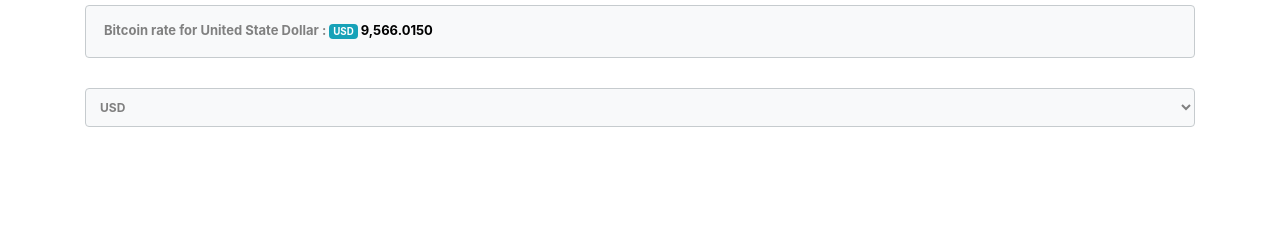
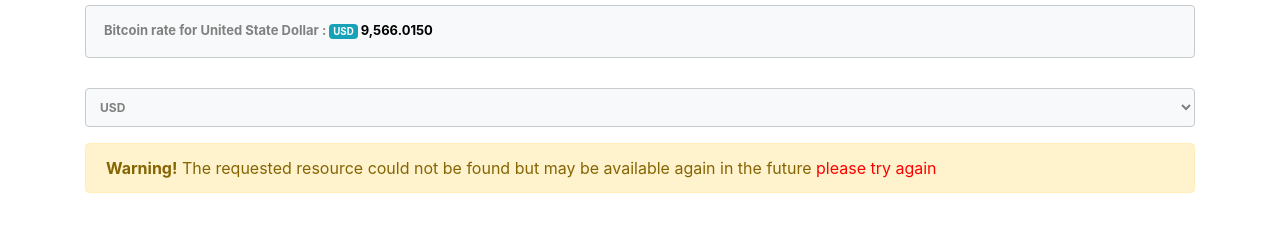
Before and after one commit to Lama-Barrak/BitTask1, a plain HTML site: page index.html in a window 1280 px wide. Shown: the part 173-404 px from the top of the page. Drawn offline with Linux system fonts and the light colour scheme; no server answers.

Commit message:
task1 Second Update

```diff
--- a/css/main.css
+++ b/css/main.css
@@ -46,3 +46,5 @@ select
   margin-top: 30px;padding: 10px!important;;
 
 }
+.w1
+{display: none;}
--- a/index.html
+++ b/index.html
@@ -51,7 +51,10 @@
 
 
             </form>
-
+            <div class="w1 alert alert-warning">
+              <strong>Warning!</strong>	The requested resource could not be found but may be available again in the future
+              <span style="color:red"> please try again </span>
+            </div>
             </div>
             </div>
     <script src="js/jquery-3.2.1.min.js"></script>
--- a/js/main.js
+++ b/js/main.js
@@ -2,8 +2,32 @@
 $(function(){
   getBpi("USD");
 });
+//get  api info with $.ajax
 function getBpi(code)
-{ $.getJSON("https://api.coindesk.com/v1/bpi/currentprice.json",function(data)
+{ $.ajax({
+   url:"https://api.coindesk.com/v1/bpi/currentprice.json",
+   dataType:"json",
+   cashe:false,
+   success:function(data,status)
+   {var desc=data.bpi[code].description;
+      var rate= data.bpi[code].rate;
+
+      document.getElementById("desc").innerHTML=desc;
+      document.getElementById("code").innerHTML=code;
+      document.getElementById("rate").innerHTML=rate;},
+      error:function(xhr,textStatus,err){
+         $(".w1").show();
+         console.log(xhr);
+         console.log(textStatus);
+         console.log(err);
+
+      }
+
+});
+
+};
+//get  api info with $.getjson
+   /*$.getJSON("https://api.coindesk.com/v1/bpi/currentprice.json",function(data)
    {
       // console.log(data.bpi[code].rate);
       var desc=data.bpi[code].description;
@@ -17,4 +41,5 @@ function getBpi(code)
 
 
 
-         });}
+         });*/
+     // }
```
